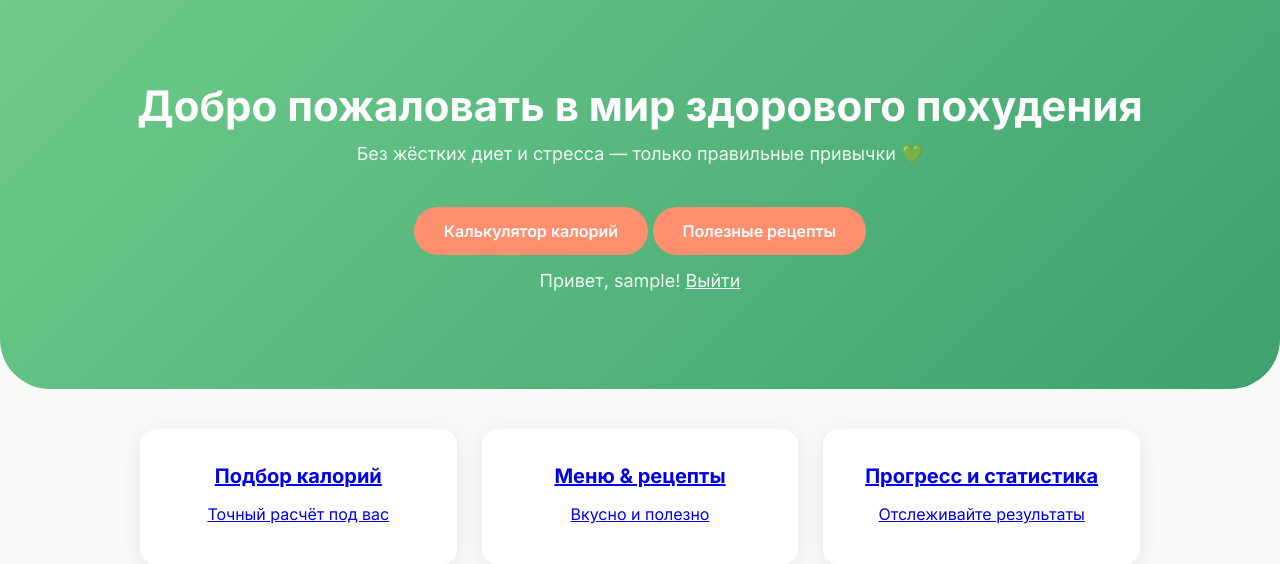
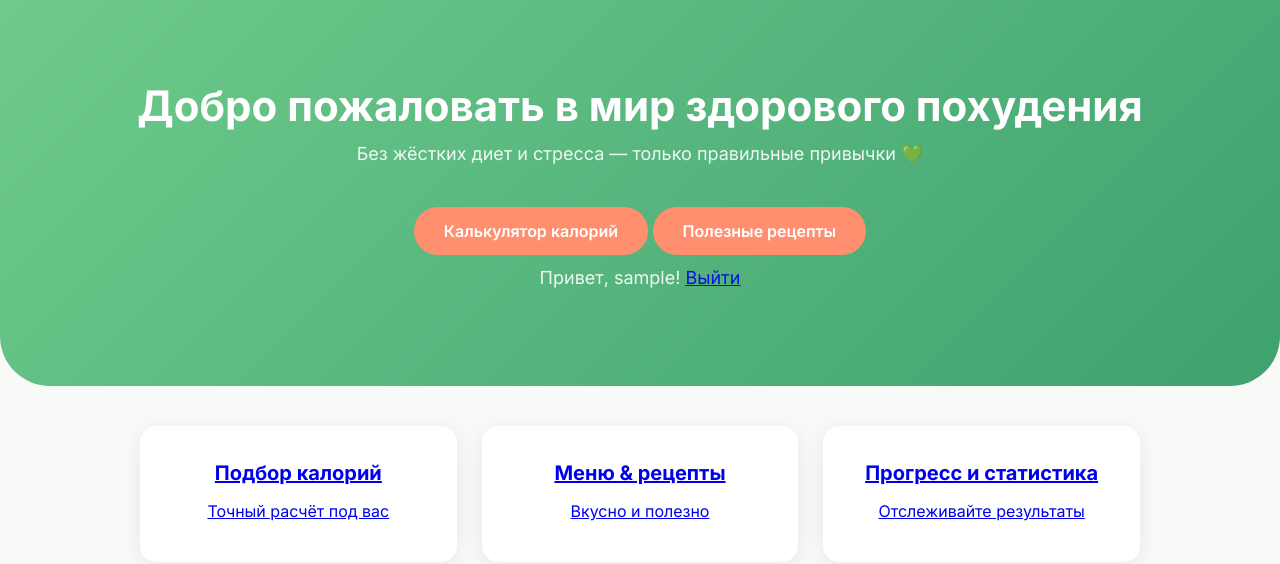
Before and after one commit to karinasoloveva/fitness-tracker, a Flask app: page / in a window 1280 px wide. Shown: the top 564 px of the page. Run offline with Flask 3, Linux system fonts and the light colour scheme; the visitor is signed in with stand-in values (Sample User, id 1).

Commit message:
Update index.html

```diff
--- a/templates/index.html
+++ b/templates/index.html
@@ -132,10 +132,11 @@
     <a href="{{ url_for('recipes') }}" class="btn primary">Полезные рецепты</a>
 
     {% if session.get('username') %}
-        <p style="margin-top: 15px;">Привет, {{ session['username'] }}! <a href="{{ url_for('logout') }}" style="color: #fff; text-decoration: underline;">Выйти</a></p>
-    {% else %}
-        <p style="margin-top: 15px;"><a href="{{ url_for('register') }}" style="color: #fff; text-decoration: underline;">Зарегистрироваться</a></p>
-    {% endif %}
+<p>Привет, {{ session['username'] }}! <a href="{{ url_for('logout') }}">Выйти</a></p>
+{% else %}
+<p><a href="{{ url_for('register') }}">Зарегистрироваться</a></p>
+{% endif %}
+
 </header>
 
 <section class="advantages">
```
